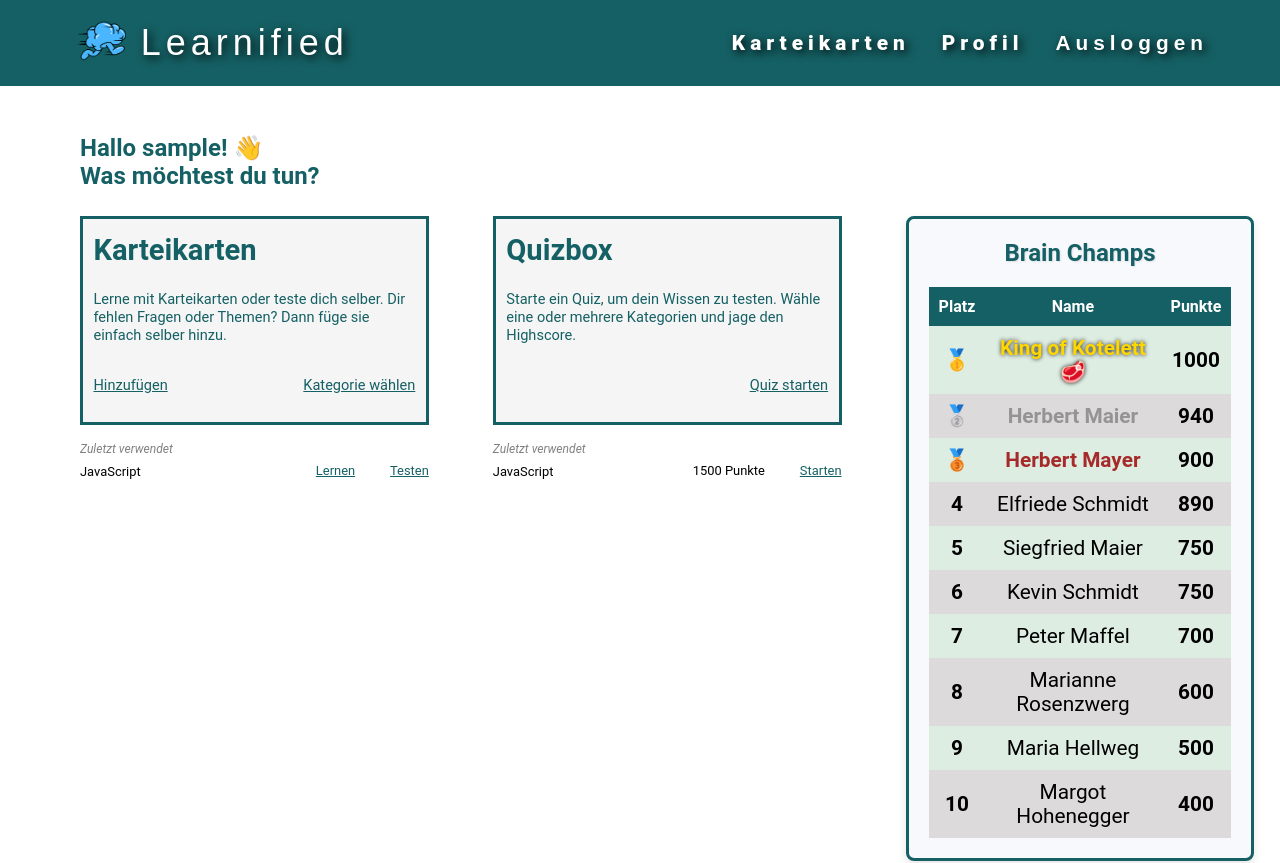
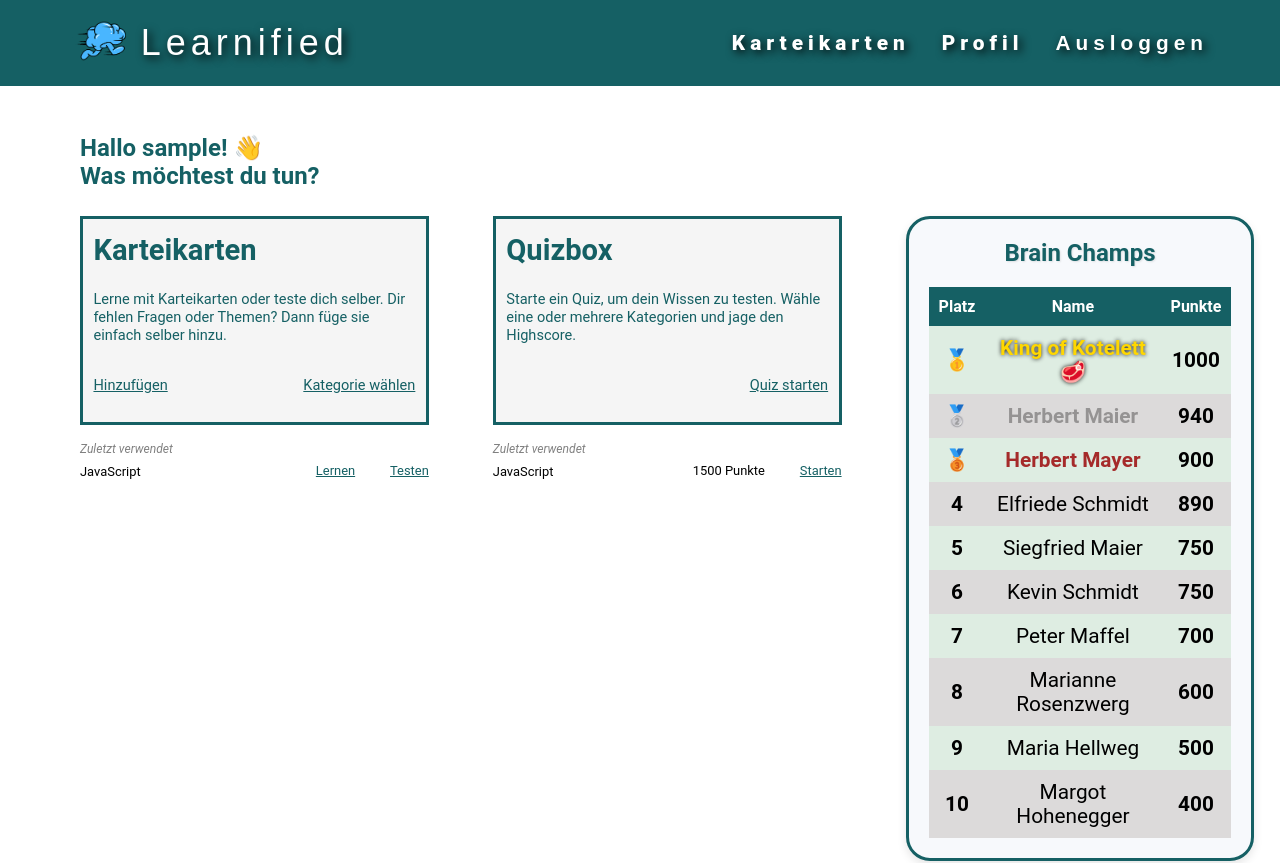
Before and after one commit to coding-bootcamps-eu/final-project-2024-08-learn-app, a Vue app: page /home in a window 1280 px wide. Shown: the top 863 px of the page. Built offline with nearby package versions, Linux system fonts and the light colour scheme; sample sign-in values are in the browser's storage; a web font is replaced by a local one.

Commit message:
leaderboard border radius change from 8px to 1.5rem

```diff
--- a/src/components/LeaderBoard.vue
+++ b/src/components/LeaderBoard.vue
@@ -69,7 +69,7 @@ export default {
   max-width: 800px;
   background-color: #f7f9fc;
   border: 3px solid var(--clr-green-dark);
-  border-radius: 8px;
+  border-radius: 1.5rem;
   box-shadow: 0 4px 10px rgba(0, 0, 0, 0.1);
   padding: 20px;
 }
```
